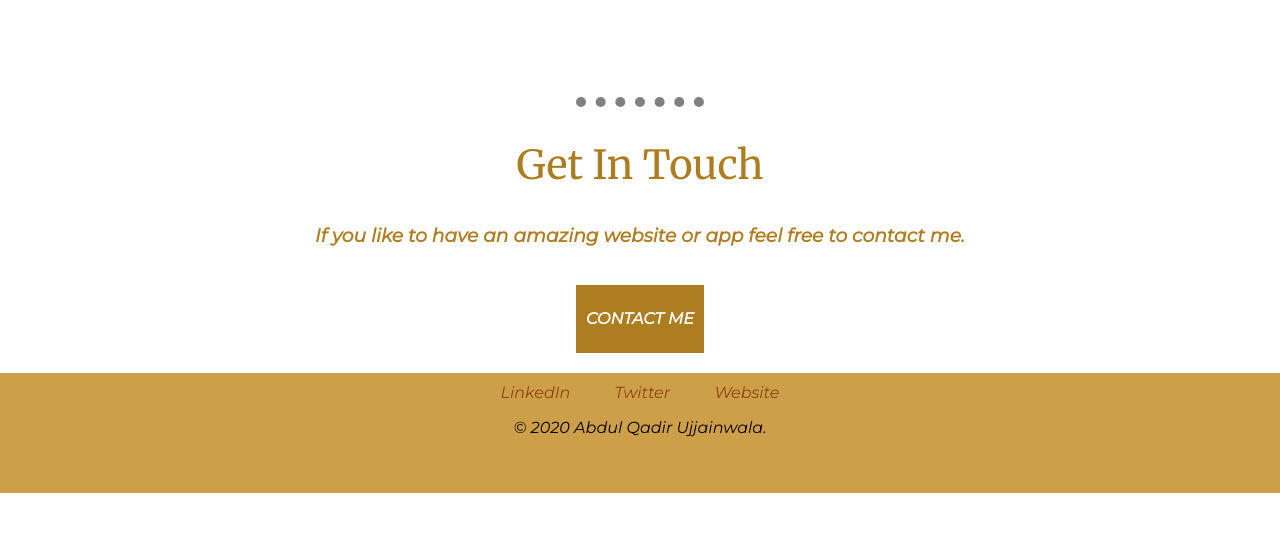
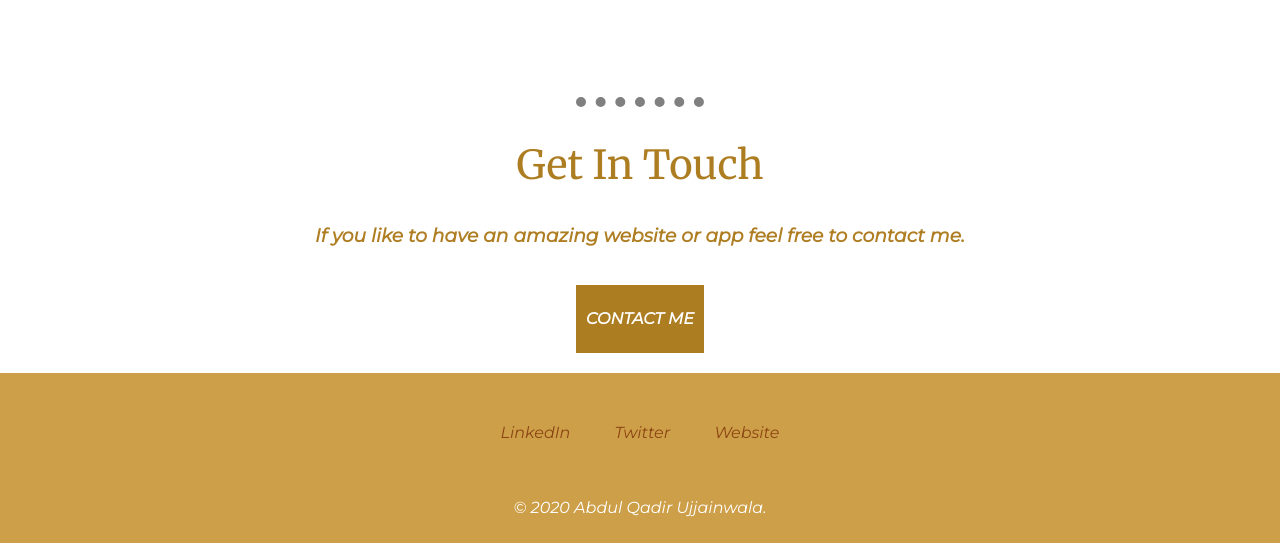
Before and after one commit to Abdul-Qadir11/Portfolio, a plain HTML site: page index.html in a window 1280 px wide. Shown: the part 1655-2198 px from the top of the page. Before the commit the page ends 2148 px from the top, so only its background shows below. Drawn offline with Linux system fonts and the light colour scheme.

Commit message:
Add files via upload

```diff
--- a/css/styles.css
+++ b/css/styles.css
@@ -57,7 +57,8 @@ h3{
 .bottom{
     background-color:rgb(206, 159, 73);
     height: 100px;
-    padding: 10px;
+    padding: 50px 0 20px;
+
 
 
 
@@ -65,12 +66,18 @@ h3{
 
 .footer-link{
     color: saddlebrown;
-    padding: 20px;
-    margin-top: 10px;
+    font-family: 'Montserrat', sans-serif;
     text-decoration: none;
-    padding-top: 20px;
+    margin: 10px 20px;
 }
 
+.footer-link :hover{
+    color: rgb(255, 255, 255);
+}
+.copy{
+    color: white;
+    padding-top: 40px;
+}
 .skill-row{
     display: block;
     width: 50%;
--- a/index.html
+++ b/index.html
@@ -49,7 +49,7 @@
             <a class="footer-link" href="https://www.linkedin.com/">LinkedIn</a>
             <a class="footer-link" href="https://twitter.com/">Twitter</a>
             <a class="footer-link" href="https://www.appbrewery.co/">Website</a>
-            <p>© 2020 Abdul Qadir Ujjainwala.</p>
+            <p class="copy">© 2020 Abdul Qadir Ujjainwala.</p>
           </div>
 
 
```
